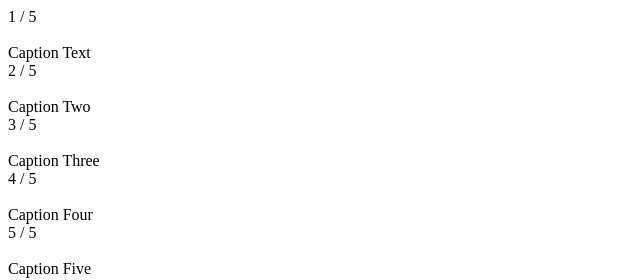
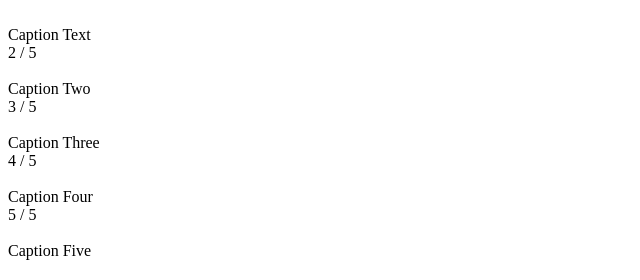
Before and after one commit to Trevster29/Project-1, a plain HTML site: page index.html in a window 1280 px wide. Shown: the top 280 px of the page, without its empty margins (0-640 px from the left). Drawn offline with Linux system fonts and the light colour scheme.

Commit message:
removed numbering of pictures

```diff
--- a/index.html
+++ b/index.html
@@ -10,7 +10,7 @@
     <div class="slideshow-container">
 
         <div class="mySlides fade">
-          <div class="numbertext">1 / 5</div>
+
           <img src="" style="width:100%">
           <div class="text">Caption Text</div>
         </div>
```
